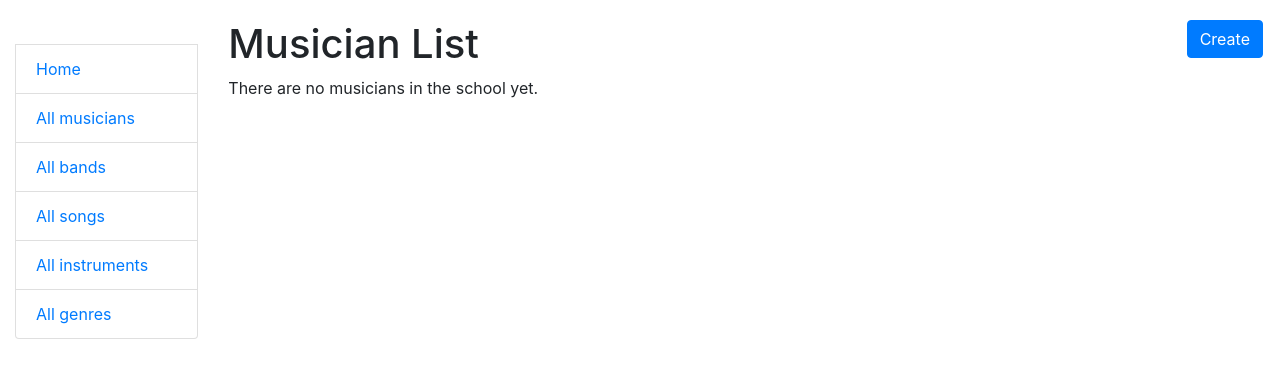
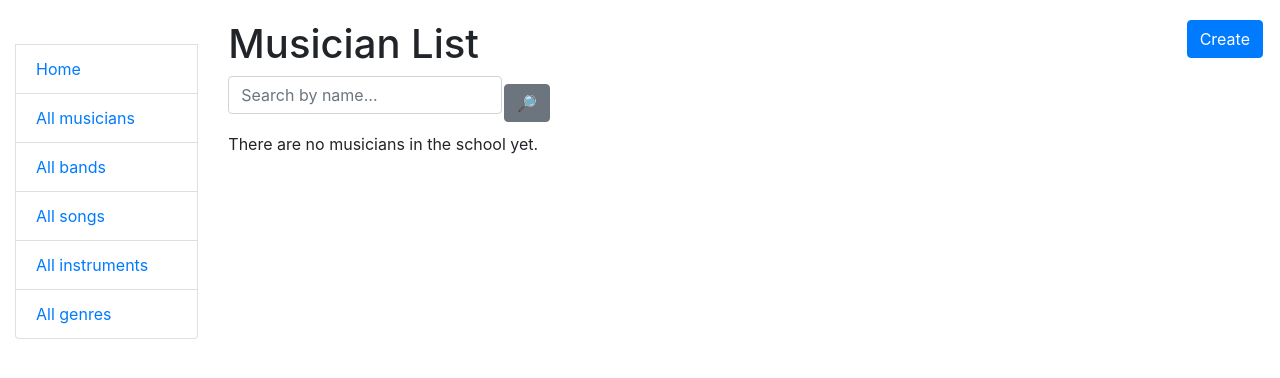
Before and after one commit to vlodek69/music-school, a Django app: page /musicians/ in a window 1280 px wide. Shown: the top 378 px of the page. Run offline with Django 4.2, Linux system fonts and the light colour scheme; data that the repository does not hold is empty; some libraries are stand-ins or nearby versions.

Commit message:
Add search bar in musician, band & song list views

```diff
--- a/catalog/forms.py
+++ b/catalog/forms.py
@@ -21,12 +21,34 @@ class MusicianUpdateForm(forms.ModelForm):
         fields = ["username", "full_name", "pseudonym"]
 
 
+class MusicianSearchForm(forms.Form):
+    search_input = forms.CharField(
+        max_length=150,
+        required=False,
+        label="",
+        widget=forms.TextInput(attrs={
+            "placeholder": "Search by name..."
+        })
+    )
+
+
 class SongForm(forms.ModelForm):
     song = forms.BooleanField(widget=forms.HiddenInput, initial=True)
 
     class Meta:
         model = Song
         fields = "__all__"
+
+
+class ByNameSearchForm(forms.Form):
+    search_input = forms.CharField(
+        max_length=150,
+        required=False,
+        label="",
+        widget=forms.TextInput(attrs={
+            "placeholder": "Search by name..."
+        })
+    )
 
 
 class PerformanceForm(forms.ModelForm):
--- a/catalog/views.py
+++ b/catalog/views.py
@@ -1,12 +1,13 @@
 from django.contrib.auth import get_user_model
 from django.contrib.auth.forms import UserCreationForm
+from django.db.models import Q
 from django.shortcuts import render, redirect, get_object_or_404
 from django.urls import reverse_lazy
 from django.views import generic
 
 from catalog.forms import MusicianCreationForm, MusicianUpdateForm, \
     SongForm, PerformanceForm, InstrumentCreationForm, \
-    AlbumForm, GenreCreationForm
+    AlbumForm, GenreCreationForm, MusicianSearchForm, ByNameSearchForm
 from catalog.models import Band, Song, Musician, Album, Performance, \
     Instrument, Genre
 
@@ -32,6 +33,30 @@ def index(request):
 class MusicianListView(generic.ListView):
     model = Musician
 
+    def get_context_data(self, *, object_list=None, **kwargs):
+        context = super(MusicianListView, self).get_context_data(**kwargs)
+
+        search_input = self.request.GET.get("search_input")
+
+        context["search_form"] = MusicianSearchForm(initial={
+            "search_input": search_input
+        })
+        return context
+
+    def get_queryset(self):
+        queryset = get_user_model().objects.all()
+        form = MusicianSearchForm(self.request.GET)
+
+        if form.is_valid():
+            search_input = form.cleaned_data["search_input"]
+            return queryset.filter(
+                Q(full_name__icontains=search_input) |
+                Q(username__icontains=search_input) |
+                Q(pseudonym__icontains=search_input)
+            )
+
+        return queryset
+
 
 class MusicianDetailView(generic.DetailView):
     model = Musician
@@ -55,6 +80,27 @@ class MusicianUpdateView(generic.UpdateView):
 
 class BandListView(generic.ListView):
     model = Band
+
+    def get_context_data(self, *, object_list=None, **kwargs):
+        context = super(BandListView, self).get_context_data(**kwargs)
+
+        search_input = self.request.GET.get("search_input")
+
+        context["search_form"] = ByNameSearchForm(initial={
+            "search_input": search_input
+        })
+        return context
+
+    def get_queryset(self):
+        queryset = Band.objects.all()
+        form = ByNameSearchForm(self.request.GET)
+
+        if form.is_valid():
+            return queryset.filter(
+                name__icontains=form.cleaned_data["search_input"]
+            )
+
+        return queryset
 
 
 class BandDetailView(generic.DetailView):
@@ -128,7 +174,27 @@ def album_update_view(request, pk):
 
 class SongListView(generic.ListView):
     model = Song
-    queryset = Song.objects.prefetch_related("albums", "albums__band")
+
+    def get_context_data(self, *, object_list=None, **kwargs):
+        context = super(SongListView, self).get_context_data(**kwargs)
+
+        search_input = self.request.GET.get("search_input")
+
+        context["search_form"] = ByNameSearchForm(initial={
+            "search_input": search_input
+        })
+        return context
+
+    def get_queryset(self):
+        queryset = Song.objects.prefetch_related("albums", "albums__band")
+        form = ByNameSearchForm(self.request.GET)
+
+        if form.is_valid():
+            return queryset.filter(
+                name__icontains=form.cleaned_data["search_input"]
+            )
+
+        return queryset
 
 
 class SongDetailView(generic.DetailView):
--- a/templates/catalog/band_list.html
+++ b/templates/catalog/band_list.html
@@ -8,6 +8,8 @@
     </a>
   </h1>
 
+  {% include "includes/search_bar.html" %}
+
   {% if band_list %}
     <ul>
       {% for band in band_list %}
@@ -15,6 +17,6 @@
       {% endfor %}
     </ul>
   {% else %}
-    <p>There are no bands in school yet.</p>
+    <p>No bands found</p>
   {% endif %}
 {% endblock content %}
--- a/templates/catalog/musician_list.html
+++ b/templates/catalog/musician_list.html
@@ -7,6 +7,8 @@
       Create
     </a>
   </h1>
+
+  {% include "includes/search_bar.html" %}
 
   {% if musician_list %}
     <table class="table">
--- a/templates/catalog/song_list.html
+++ b/templates/catalog/song_list.html
@@ -7,6 +7,8 @@
       Create
     </a>
   </h1>
+
+  {% include "includes/search_bar.html" %}
 
   {% if song_list %}
     <table class="table">
@@ -34,7 +36,7 @@
     {% endfor %}
     </table>
   {% else %}
-    <p>There are no songs in school yet.</p>
+    <p>No songs found</p>
   {% endif %}
 
 {% endblock content %}
--- /dev/null
+++ b/templates/includes/search_bar.html
@@ -0,0 +1,5 @@
+{% load crispy_forms_filters %}
+<form action="" method="get" class="form-inline" style="margin-bottom: 2px" >
+  {{ search_form|crispy }}
+  <input style="margin-left: 2px" class="btn btn-secondary" type="submit" value="🔎">
+</form>
```
